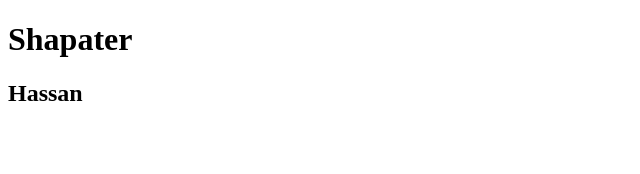
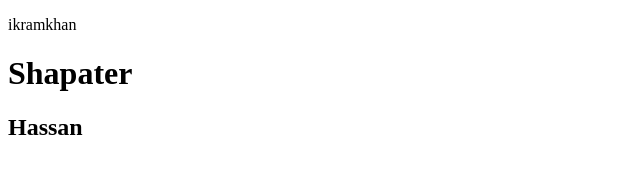
Before and after one commit to Hassanhnu9/Session--3, a plain HTML site: page index.html in a window 1280 px wide. Shown: the whole page, without its empty margins (0-640 px from the left). Drawn offline with Linux system fonts and the light colour scheme.

Commit message:
changes by ikram

```diff
--- a/index.html
+++ b/index.html
@@ -6,6 +6,7 @@
     <title>Document</title>
 </head>
 <body>
+    <p>ikramkhan</p>
     <h1>Shapater</h1>
     <h2>Hassan</h2>
 </body>
```
